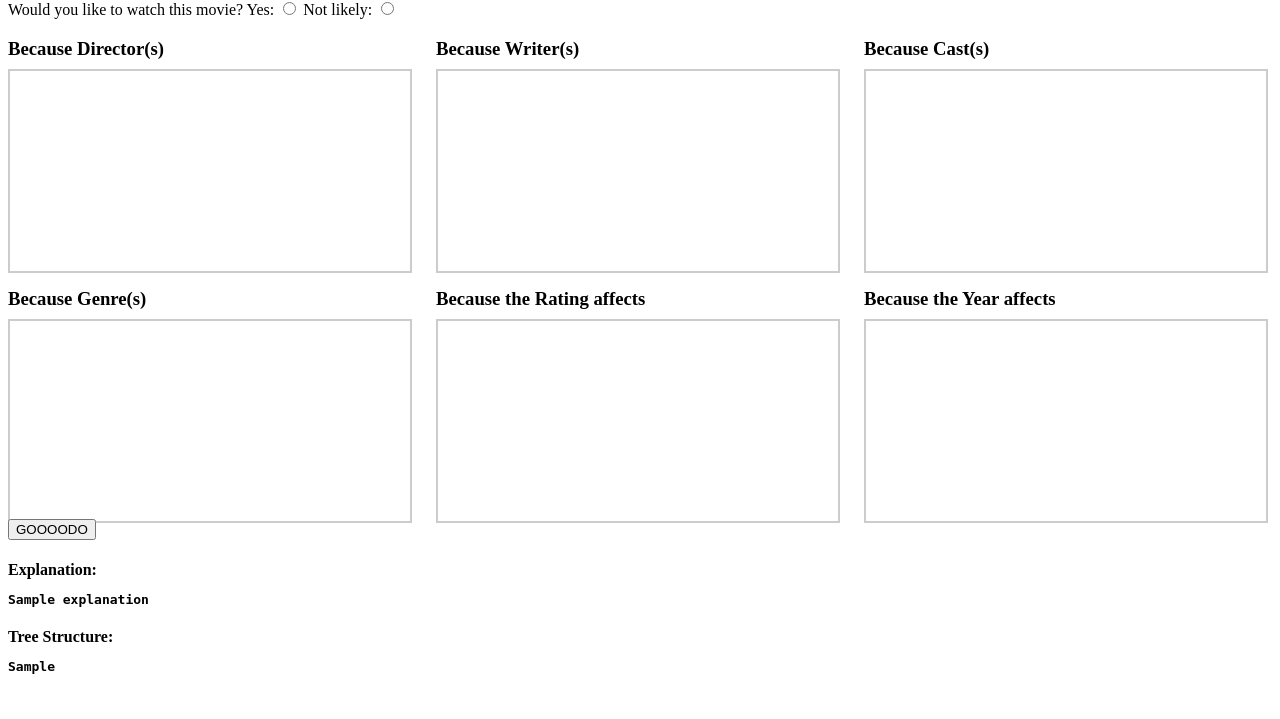
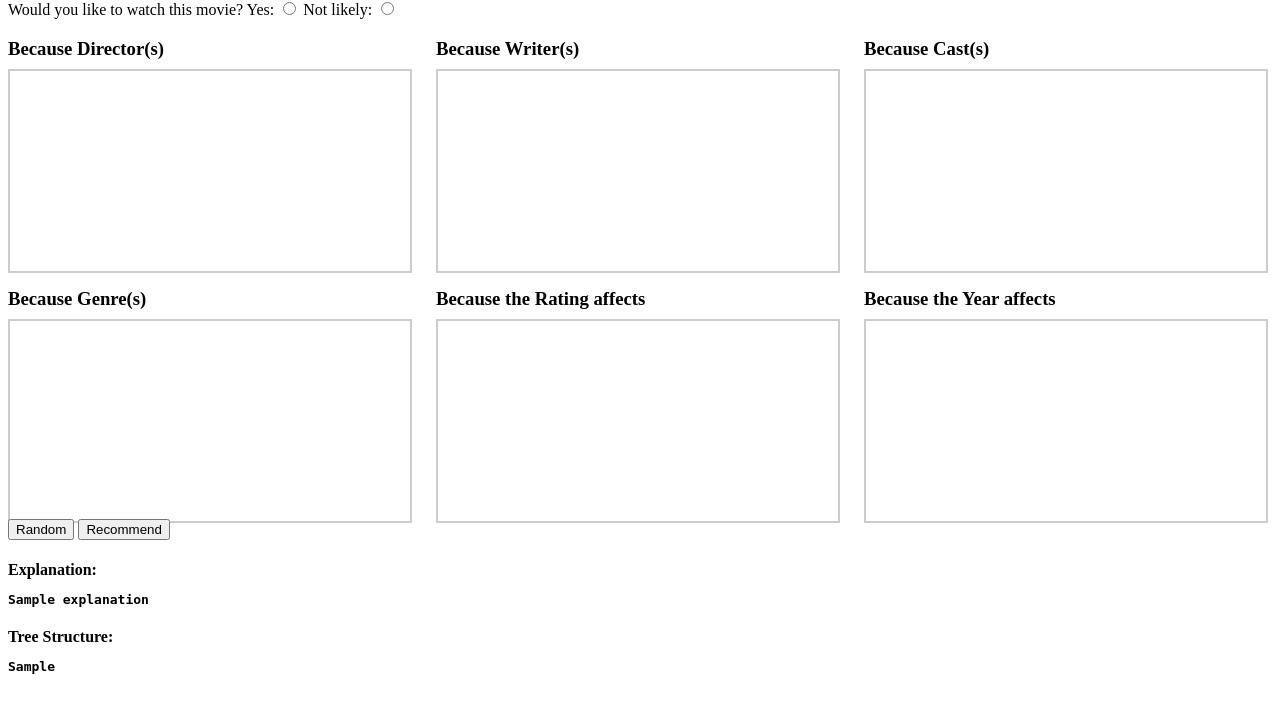
Before and after one commit to DYBCyrus/MovieRec_UserInterface, a Django app: template NetflixPrize3/templates/home.html in a window 1280 px wide. Shown: the part 81-800 px from the top of the page. Run offline with Django 3.2, Linux system fonts and the light colour scheme; the template is opened without the code that fills it: most values are stand-ins (such as "Sample title", 1, 10 or a date in 2020); parts of the project's set-up code (start-up, migrations or seed data) failed here and were passed over; some libraries are stand-ins or nearby versions.

Commit message:
Add recommendation button

```diff
--- a/NetflixPrize3/NetflixPrize3/views.py
+++ b/NetflixPrize3/NetflixPrize3/views.py
@@ -217,6 +217,9 @@ def train(X,Y):
 
     preds = clf.predict_proba(movies_feat)
     recommended_movie = np.argmax(preds[:,1])
+    print(preds[0,0:10])
+    print(preds[1,0:10])
+    # print(index_to_movie_title_year)
     print(index_to_movie_title_year[recommended_movie])
 
     # referrence: https://scikit-learn.org/stable/auto_examples/tree/plot_unveil_tree_structure.html#sphx-glr-auto-examples-tree-plot-unveil-tree-structure-py
--- a/NetflixPrize3/templates/home.html
+++ b/NetflixPrize3/templates/home.html
@@ -161,12 +161,12 @@
                 document.getElementById("m_name").innerHTML =
                     "Title of recommended movie: " + {{movieData|safe}}["primaryTitle"];
             </script>
+            </form>
         {% endif %}
 
-        </form>
 
-        <button type="submit" form="feedbackForm" value="Submit">GOOOODO</button>
-
+        <button type="submit" name="fetch" form="feedbackForm" value="Random">Random</button>
+        <button type="submit" name="fetch" form="feedbackForm" value="Recommend">Recommend</button>
         {% if explanation is not None %}
             <h4>Explanation:<br><pre>{{explanation}}</pre></h4>
             <h4>Tree Structure:<br><pre>{{tree_structure}}</pre></h4>
```
Also changed, not shown: 2 other files.
